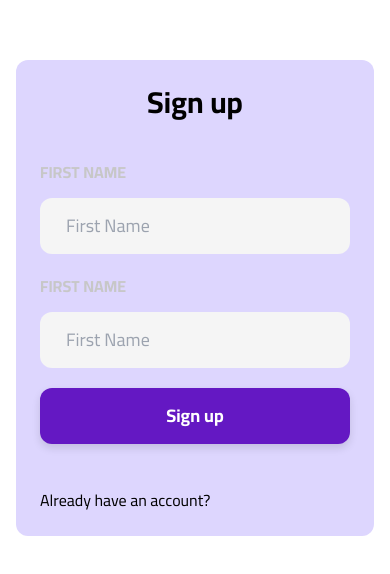
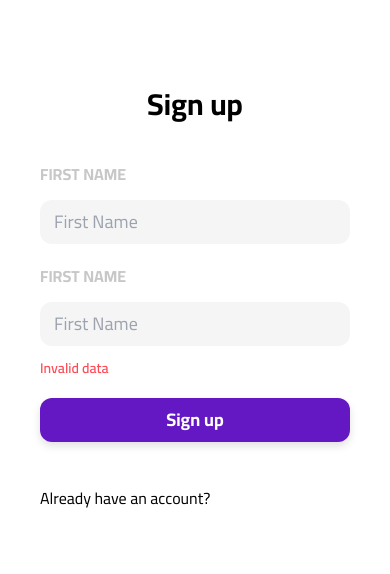
Before and after one commit to Dasha2203/brokerAI, a Next.js app: page /auth/register in a window 390 px wide. Shown: the part 124-698 px from the top of the page. Built offline with nearby package versions, Linux system fonts and the light colour scheme.

Commit message:
feat: add some styles to input and button

```diff
--- a/src/components/Input/index.tsx
+++ b/src/components/Input/index.tsx
@@ -1,9 +1,9 @@
-import React, { forwardRef } from "react"
-import { InputProps } from "./types";
-import clsx from "clsx";
+import React, { forwardRef } from 'react';
+import { InputProps } from './types';
+import clsx from 'clsx';
 
-const Input = forwardRef<HTMLInputElement, InputProps>(({ label, className, ...props }, ref) => {
-
+const Input = forwardRef<HTMLInputElement, InputProps>(
+  ({ label, error, className, ...props }, ref) => {
     return (
       <div>
         {label && (
@@ -18,16 +18,24 @@ const Input = forwardRef<HTMLInputElement, InputProps>(({ label, className, ...p
             'dark:bg-transparent dark:border-violet-300',
             // light
             'bg-[#F5F5F5] border-transparent',
-          'py-3 px-6',
+            'py-1.5 px-3 md:py-3 md:px-6',
             'rounded-xl focus:border-violet-700 hover:border-violet-600 outline-none border-2 transition-colors',
-          'text-lg',
-          className
+            'text-lg md:text-xl',
+            className,
+            {
+              'border-red hover:border-red focus:border-red': !!error,
+            },
           )}
           {...props}
         />
+        {error && (
+          <span className="mt-3 text-sm block text-red font-semibold">
+            {error}
+          </span>
+        )}
       </div>
-
-  )
-});
+    );
+  },
+);
 
 export default Input;
--- a/src/components/Input/types.ts
+++ b/src/components/Input/types.ts
@@ -1,3 +1,4 @@
 export type InputProps = React.InputHTMLAttributes<HTMLInputElement> & {
-  label?: string
-}
+  label?: string;
+  error?: string;
+};
--- a/src/components/buttons/Button/index.tsx
+++ b/src/components/buttons/Button/index.tsx
@@ -1,7 +1,13 @@
-import clsx from "clsx"
-import Link from "next/link"
+import clsx from 'clsx';
+import Link from 'next/link';
 
-import { AnchorProps, ButtonColor, ButtonProps, ButtonVariant, CustomButtonProps } from "./types"
+import {
+  AnchorProps,
+  ButtonColor,
+  ButtonProps,
+  ButtonVariant,
+  CustomButtonProps,
+} from './types';
 
 const Button = ({
   as,
@@ -11,19 +17,19 @@ const Button = ({
   fixedSize = false,
   ...props
 }: CustomButtonProps) => {
-
   const commonStyles = clsx(
     {
       ...(fixedSize
         ? {
-          'text-sm': size === 'sm',
-          'text-base': size === 'md',
-          'text-xl': size === 'lg'
-        } : {
-          'text-sm': size === 'sm',
-          'text-sm md:text-base': size === 'md',
-          'text-base md:text-xl': size === 'lg'
-        })
+            'text-sm': size === 'sm',
+            'text-base': size === 'md',
+            'text-xl': size === 'lg',
+          }
+        : {
+            'text-sm': size === 'sm',
+            'text-sm md:text-base': size === 'md',
+            'text-base md:text-xl': size === 'lg',
+          }),
     },
     // fixedSize
     //   //fixed sizes
@@ -39,24 +45,21 @@ const Button = ({
 
     'text-lg',
     'text-center transition-all duration-500 font-bold',
-    'rounded-xl py-3 px-5 border-2 shadow-[0px_4px_8px_0px_rgba(0,0,0,0.12)]',
-    variant === 'contained' && 'border-transparent text-white'
-  )
+    'rounded-xl py-1.5 px-2.5 md:py-3 md:px-5 border-2 shadow-[0px_4px_8px_0px_rgba(0,0,0,0.12)]',
+    variant === 'contained' && 'border-transparent text-white',
+  );
 
   const colorsScheme: {
     [key in ButtonColor]: {
-      [key in ButtonVariant]: string
-    }
+      [key in ButtonVariant]: string;
+    };
   } = {
     primary: {
-      contained: clsx(
-        'bg-violet-700 ring-violet-600',
-        'hover:bg-violet-600'
-      ),
+      contained: clsx('bg-violet-700 ring-violet-600', 'hover:bg-violet-600'),
       outlined: clsx(
         'border-violet-700 text-violet-700 ring-violet-600',
         'hover:text-white hover:bg-violet-600 hover:bg-violet-600',
-      )
+      ),
     },
     danger: {
       contained: clsx(
@@ -65,15 +68,14 @@ const Button = ({
       ),
       outlined: clsx(
         'border-red-500 text-red-500 ring-red-400',
-        'hover:text-white hover:border-red-500 hover:bg-red-500 hover:shadow-red-200'
-
-      )
-    }
-  }
+        'hover:text-white hover:border-red-500 hover:bg-red-500 hover:shadow-red-200',
+      ),
+    },
+  };
 
   if (as === 'link') {
-    const { href, children, className, ...rest } = props as AnchorProps
-    const isInternal = href.startsWith('/')
+    const { href, children, className, ...rest } = props as AnchorProps;
+    const isInternal = href.startsWith('/');
 
     if (isInternal) {
       return (
@@ -91,7 +93,7 @@ const Button = ({
             {children}
           </a>
         </Link>
-      )
+      );
     }
 
     return (
@@ -108,10 +110,16 @@ const Button = ({
       >
         {children}
       </a>
-    )
+    );
   }
 
-  const { disabled, className, type = 'button', children, ...rest } = props as ButtonProps
+  const {
+    disabled,
+    className,
+    type = 'button',
+    children,
+    ...rest
+  } = props as ButtonProps;
 
   return (
     <button
@@ -121,17 +129,19 @@ const Button = ({
 
         className,
         {
-          'bg-gray-300 text-white cursor-default': disabled && variant === 'contained',
-          'border-gray-300 text-gray-300 cursor-default': disabled && variant === 'outlined',
+          'bg-gray-300 text-white cursor-default':
+            disabled && variant === 'contained',
+          'border-gray-300 text-gray-300 cursor-default':
+            disabled && variant === 'outlined',
           'hover:shadow-lg active:ring': !disabled,
-        }
+        },
       )}
       type={type}
       {...rest}
     >
       {children}
     </button>
-  )
-}
+  );
+};
 
-export default Button
+export default Button;
--- a/src/components/forms/RegisterForm/index.tsx
+++ b/src/components/forms/RegisterForm/index.tsx
@@ -1,23 +1,21 @@
-import Button from "@/components/buttons/Button";
-import Input from "@/components/Input";
-import React from "react";
+import Button from '@/components/buttons/Button';
+import Input from '@/components/Input';
+import React from 'react';
 
 const RegisterForm = () => {
   return (
-    <div className="mx-auto p-6 md:p-12 md:max-w-[512px] w-full bg-violet-200 dark:bg-violet-500 rounded-xl">
-      <h1 className="mb-10 font-bold text-3xl md:text-4xl text-center ">Sign up</h1>
+    <div className="mx-auto p-6 md:p-12 md:max-w-[512px] w-full bg-white dark:bg-violet-500 rounded-xl">
+      <h1 className="mb-10 font-bold text-3xl md:text-4xl text-center ">
+        Sign up
+      </h1>
       <form className="flex flex-col gap-5">
+        <Input label="First Name" placeholder="First Name" className="w-full" />
         <Input
           label="First Name"
+          error="Invalid data"
           placeholder="First Name"
           className="w-full"
         />
-        <Input
-          label="First Name"
-          placeholder="First Name"
-          className="w-full"
-        />
-
         <Button
           as="button"
           uiColor="primary"
@@ -28,13 +26,11 @@ const RegisterForm = () => {
           Sign up
         </Button>
         <div className="mt-6">
-          <span>
-            Already have an account?
-          </span>
+          <span> Already have an account?</span>
         </div>
       </form>
     </div>
-  )
+  );
 };
 
 export default RegisterForm;
--- a/src/screens/auth/SignUp/index.tsx
+++ b/src/screens/auth/SignUp/index.tsx
@@ -4,7 +4,7 @@ import LayoutContainer from '@/components/ui/LayoutContainer';
 const SignUp = () => {
   return (
     <div className="flex flex-col justify-center min-h-full-screen">
-      <LayoutContainer>
+      <LayoutContainer className="py-7">
         <RegisterForm />
       </LayoutContainer>
     </div>
```
Lines whose indentation alone changed are shown as unchanged.
